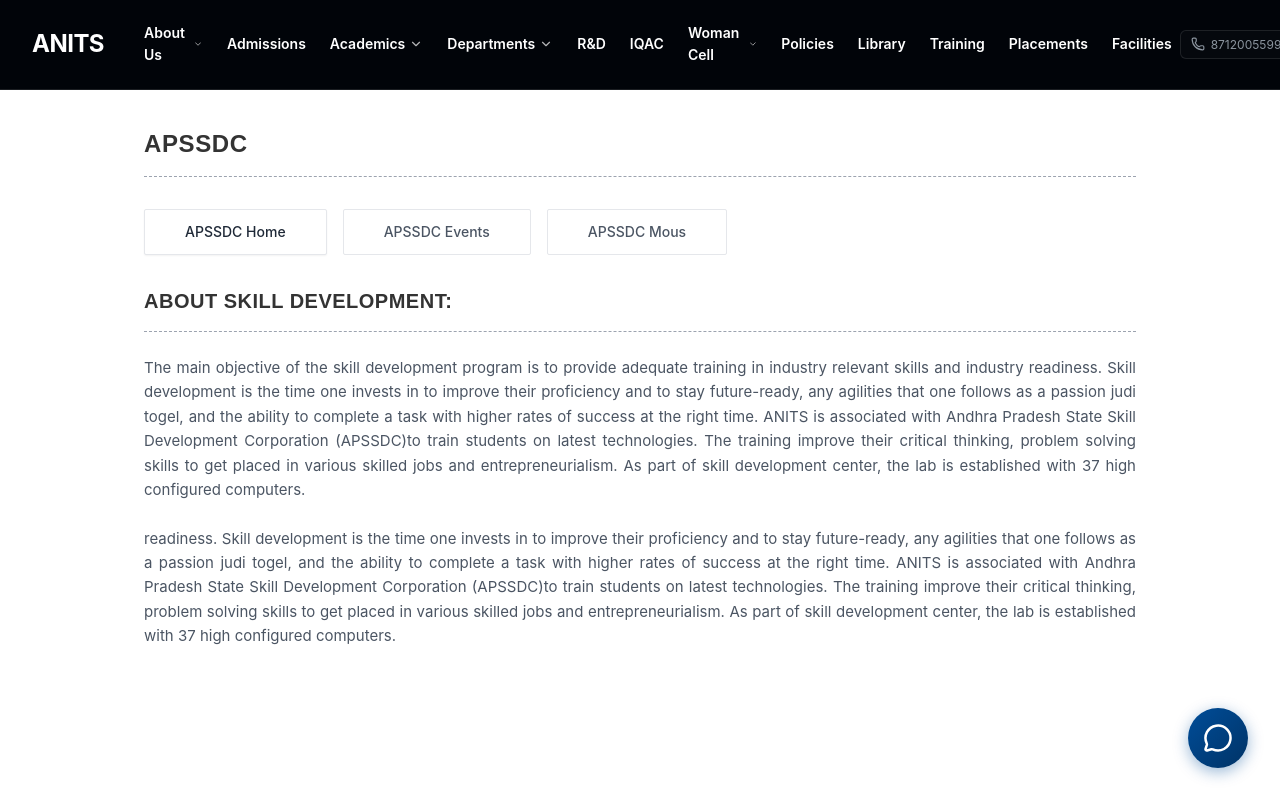
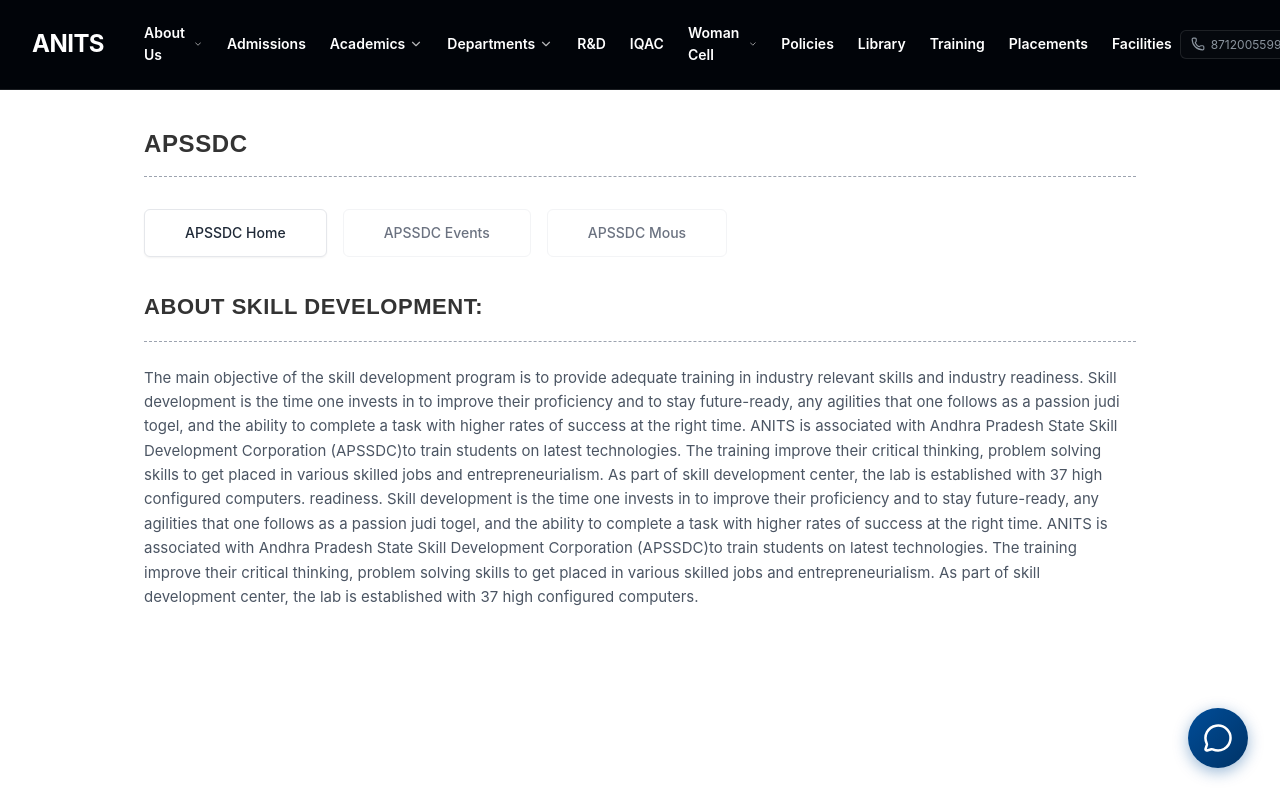
Before and after one commit to sandeep-kumar-270904/anits-college-website-, a React app in the folder frontend/: page /academics/apssdc in a window 1280 px wide. Shown: the top 800 px of the page. Built offline with nearby package versions, Linux system fonts and the light colour scheme; the HTML template or start-up script is replaced by a standard one.

Commit message:
fix: refine APSSDC page layout to exactly match screenshot

```diff
--- a/frontend/src/pages/Apssdc.jsx
+++ b/frontend/src/pages/Apssdc.jsx
@@ -15,22 +15,22 @@ const Apssdc = () => {
         <div className="w-full border-b border-dashed border-gray-400 mb-8"></div>
 
         {/* Tabs */}
-        <div className="flex flex-wrap gap-4 mb-8 justify-center md:justify-start">
+        <div className="flex flex-wrap gap-4 mb-8">
           <button
             onClick={() => setActiveTab('home')}
-            className={`px-10 py-3 text-sm font-medium rounded-sm border ${activeTab === 'home' ? 'border-gray-200 shadow-sm bg-white text-gray-800' : 'border-gray-200 bg-white text-gray-600 hover:bg-gray-50'}`}
+            className={`px-10 py-3 text-[14px] font-medium rounded-md border ${activeTab === 'home' ? 'border-gray-200 shadow-sm bg-white text-gray-800' : 'border-gray-100 bg-white text-gray-500 hover:bg-gray-50'}`}
           >
             APSSDC Home
           </button>
           <button
             onClick={() => setActiveTab('events')}
-            className={`px-10 py-3 text-sm font-medium rounded-sm border ${activeTab === 'events' ? 'border-gray-200 shadow-sm bg-white text-gray-800' : 'border-gray-200 bg-white text-gray-600 hover:bg-gray-50'}`}
+            className={`px-10 py-3 text-[14px] font-medium rounded-md border ${activeTab === 'events' ? 'border-gray-200 shadow-sm bg-white text-gray-800' : 'border-gray-100 bg-white text-gray-500 hover:bg-gray-50'}`}
           >
             APSSDC Events
           </button>
           <button
             onClick={() => setActiveTab('mous')}
-            className={`px-10 py-3 text-sm font-medium rounded-sm border ${activeTab === 'mous' ? 'border-gray-200 shadow-sm bg-white text-gray-800' : 'border-gray-200 bg-white text-gray-600 hover:bg-gray-50'}`}
+            className={`px-10 py-3 text-[14px] font-medium rounded-md border ${activeTab === 'mous' ? 'border-gray-200 shadow-sm bg-white text-gray-800' : 'border-gray-100 bg-white text-gray-500 hover:bg-gray-50'}`}
           >
             APSSDC Mous
           </button>
@@ -39,17 +39,16 @@ const Apssdc = () => {
         {/* Content */}
         {activeTab === 'home' && (
           <div className="animate-fade-in">
-            <h2 className="text-xl font-bold text-[#333] mb-4 uppercase tracking-wide font-['Oswald',sans-serif]">ABOUT SKILL DEVELOPMENT:</h2>
+            <h2 className="text-[22px] font-bold text-[#333] mb-4 uppercase tracking-wide font-['Oswald',sans-serif]">ABOUT SKILL DEVELOPMENT:</h2>
             <div className="w-full border-b border-dashed border-gray-400 mb-6"></div>
 
-            <p className="text-gray-600 text-[15px] leading-relaxed mb-6 text-justify">
+            <p className="text-gray-600 text-[15px] leading-relaxed mb-6">
               The main objective of the skill development program is to provide adequate training in industry relevant skills and industry
               readiness. Skill development is the time one invests in to improve their proficiency and to stay future-ready, any agilities that one
               follows as a passion judi togel, and the ability to complete a task with higher rates of success at the right time. ANITS is associated
               with Andhra Pradesh State Skill Development Corporation (APSSDC)to train students on latest technologies. The training improve
               their critical thinking, problem solving skills to get placed in various skilled jobs and entrepreneurialism. As part of skill
               development center, the lab is established with 37 high configured computers.
-              <br/><br/>
               readiness. Skill development is the time one invests in to improve their proficiency and to stay future-ready, any agilities that one
               follows as a passion judi togel, and the ability to complete a task with higher rates of success at the right time. ANITS is associated
               with Andhra Pradesh State Skill Development Corporation (APSSDC)to train students on latest technologies. The training improve
```
Also changed, not shown: 1 other file (tests, documents, lock files or other folders).
